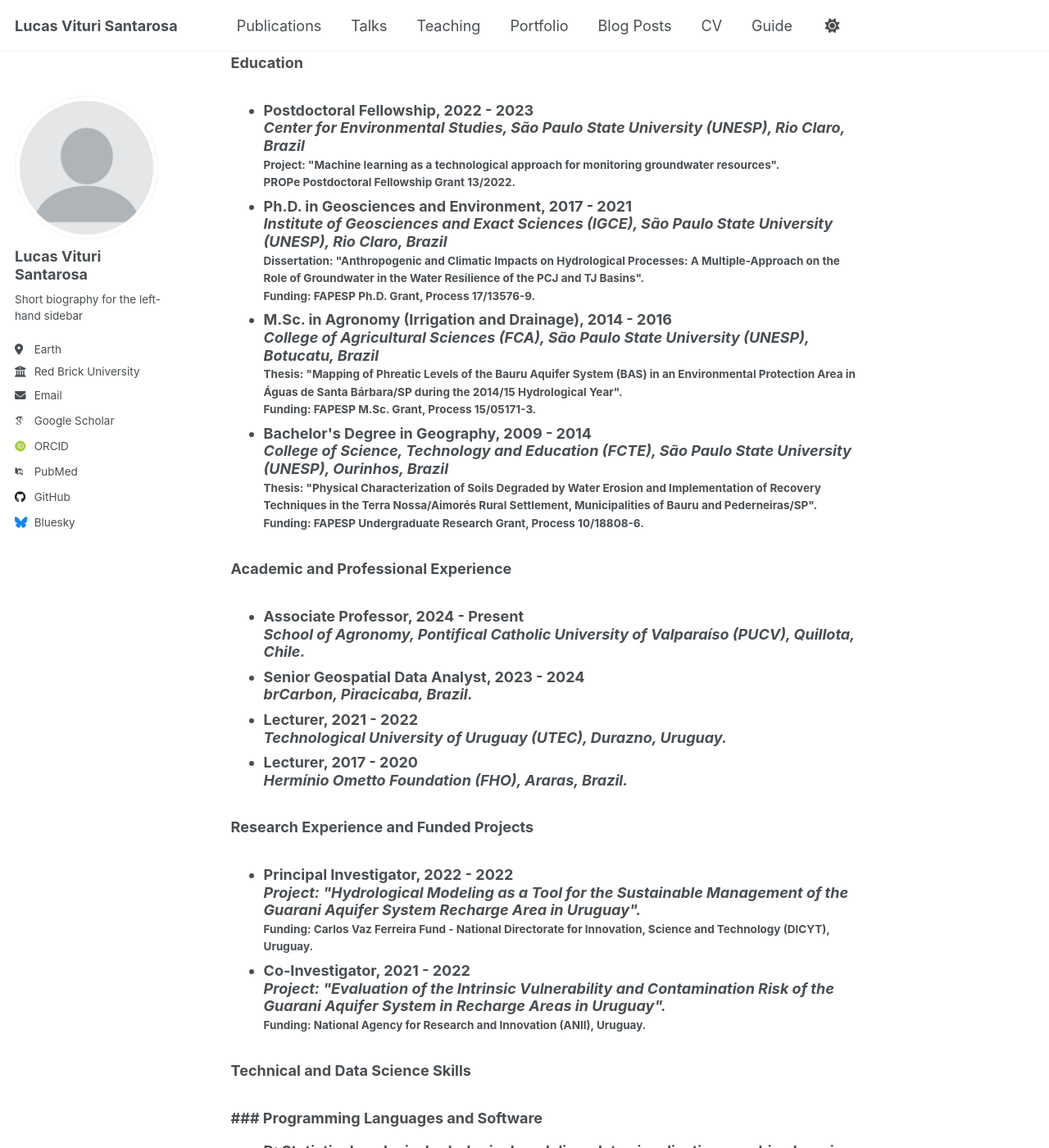
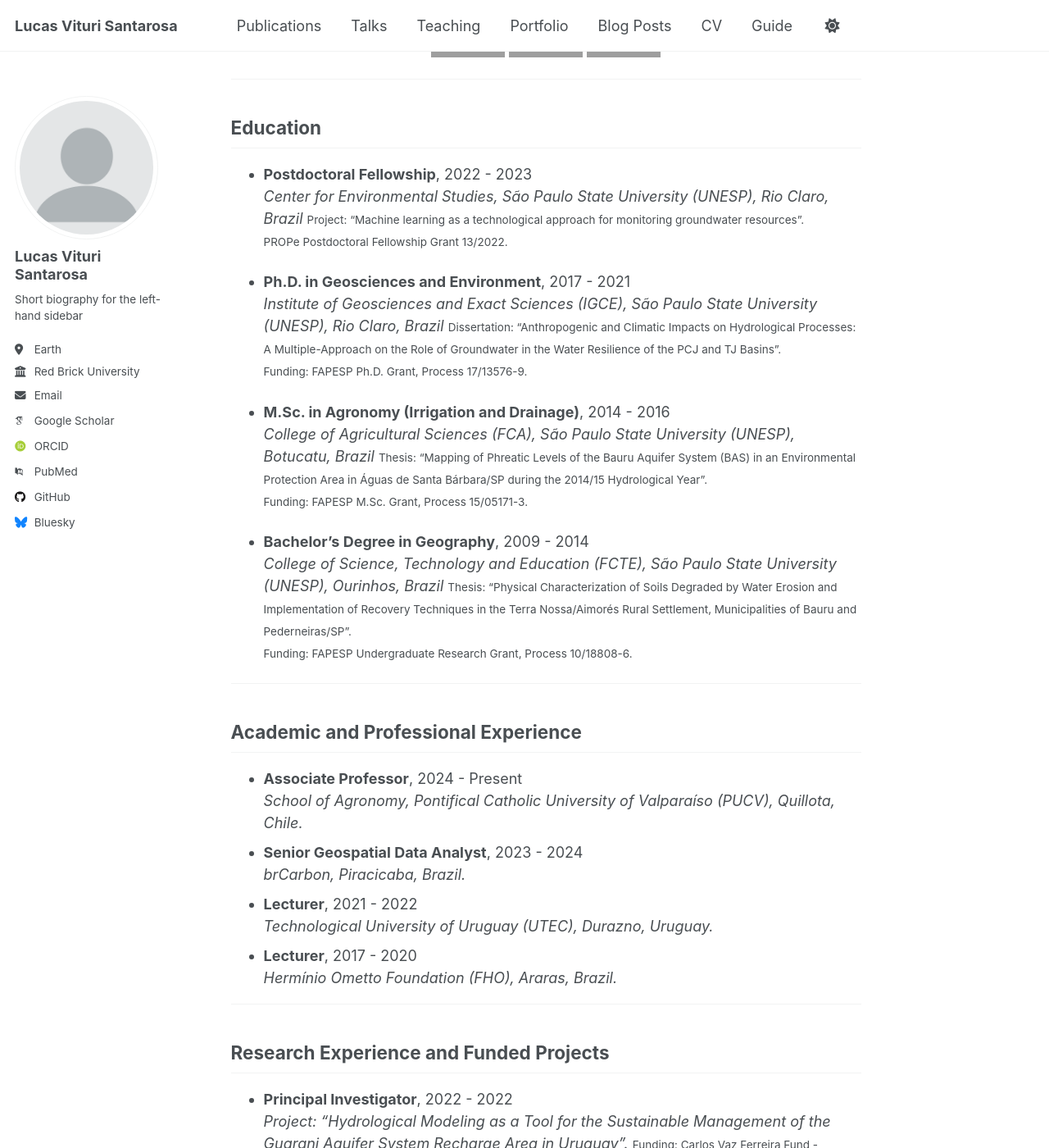
Before and after one commit to lvsantarosa/lvsantarosa.github.io, a Jekyll site: the page built from cv.md, in a window 1280 px wide and 1400 px high, scrolled down 220 px. Shown: the whole window at 82% size. Built offline with Jekyll 4.4.1, drawn with Linux system fonts in a browser that asks for light colours; some web fonts are replaced; our own code applies the rules of GitHub Pages for plain Markdown files; a script that is not in the unit is left out; part of the change alters nothing that is shown; some of the changed text lies outside the part shown; grey boxes are pictures that could not be loaded.

Commit message:
Update cv.md

```diff
--- a/cv.md
+++ b/cv.md
@@ -1,117 +1,99 @@
-<p align="center">
-  <h3>Lucas Vituri Santarosa, Ph.D.<h3>
+---
+layout: single
+permalink: /curriculum/
+title: "Curriculum Vitae"
+author_profile: true
+---
+
+<div style="text-align: center;">
+  <h3>Lucas Vituri Santarosa, Ph.D.</h3>
   <h3>Professor & Researcher in Water Resources and Geospatial Data</h3>
+</div>
 
-
-<p align="center">
-  <a href="https://orcid.org/0000-0001-7180-7715" target="_blank"><img src="https://img.shields.io/badge/ORCID-0000--0001--7180--7715-A6CE39?style=for-the-badge&logo=orcid&logoColor=white" alt="ORCID"/></a>
+<p style="text-align: center;">
+  <a href="https://orcid.org/0000-0001-7180-7115" target="_blank"><img src="https://img.shields.io/badge/ORCID-0000--0001--7180--7715-A6CE39?style=for-the-badge&logo=orcid&logoColor=white" alt="ORCID"/></a>
   <a href="mailto:lucasviturisantarosa@gmail.com"><img src="https://img.shields.io/badge/Email-Contact_Me-D14836?style=for-the-badge&logo=gmail&logoColor=white" alt="Email"/></a>
   <a href="https://scholar.google.com/citations?user=cu3ygKsAAAAJ&hl=pt-BR" target="_blank"><img src="https://img.shields.io/badge/Google_Scholar-4285F4?style=for-the-badge&logo=google-scholar&logoColor=white" alt="Google Scholar"/></a>
 </p>
 
-<h3>Education<h3>
+---
 
-<ul>
-    <li>
-    <strong>Postdoctoral Fellowship</strong>, 2022 - 2023<br>
-    <em>Center for Environmental Studies, São Paulo State University (UNESP), Rio Claro, Brazil</em><br>
-    <small>Project: "Machine learning as a technological approach for monitoring groundwater resources".</small><br>
+## Education
+
+* **Postdoctoral Fellowship**, 2022 - 2023
+    *Center for Environmental Studies, São Paulo State University (UNESP), Rio Claro, Brazil* <small>Project: "Machine learning as a technological approach for monitoring groundwater resources".</small>
     <small>PROPe Postdoctoral Fellowship Grant 13/2022.</small>
-  </li>
-  <li>
-    <strong>Ph.D. in Geosciences and Environment</strong>, 2017 - 2021<br>
-    <em>Institute of Geosciences and Exact Sciences (IGCE), São Paulo State University (UNESP), Rio Claro, Brazil</em><br>
-    <small>Dissertation: "Anthropogenic and Climatic Impacts on Hydrological Processes: A Multiple-Approach on the Role of Groundwater in the Water Resilience of the PCJ and TJ Basins".<br>
-    Funding: FAPESP Ph.D. Grant, Process 17/13576-9.</small>
-  </li>
-  <li>
-    <strong>M.Sc. in Agronomy (Irrigation and Drainage)</strong>, 2014 - 2016<br>
-    <em>College of Agricultural Sciences (FCA), São Paulo State University (UNESP), Botucatu, Brazil</em><br>
-    <small>Thesis: "Mapping of Phreatic Levels of the Bauru Aquifer System (BAS) in an Environmental Protection Area in Águas de Santa Bárbara/SP during the 2014/15 Hydrological Year".<br>
-    Funding: FAPESP M.Sc. Grant, Process 15/05171-3.</small>
-  </li>
-  <li>
-    <strong>Bachelor's Degree in Geography</strong>, 2009 - 2014<br>
-    <em>College of Science, Technology and Education (FCTE), São Paulo State University (UNESP), Ourinhos, Brazil</em><br>
-    <small>Thesis: "Physical Characterization of Soils Degraded by Water Erosion and Implementation of Recovery Techniques in the Terra Nossa/Aimorés Rural Settlement, Municipalities of Bauru and Pederneiras/SP".<br>
-    Funding: FAPESP Undergraduate Research Grant, Process 10/18808-6.</small>
-  </li>
-</ul>
 
-<h3>Academic and Professional Experience<h3>
+* **Ph.D. in Geosciences and Environment**, 2017 - 2021
+    *Institute of Geosciences and Exact Sciences (IGCE), São Paulo State University (UNESP), Rio Claro, Brazil* <small>Dissertation: "Anthropogenic and Climatic Impacts on Hydrological Processes: A Multiple-Approach on the Role of Groundwater in the Water Resilience of the PCJ and TJ Basins".</small>
+    <small>Funding: FAPESP Ph.D. Grant, Process 17/13576-9.</small>
 
-<ul>
-  <li><strong>Associate Professor</strong>, 2024 - Present<br><em>School of Agronomy, Pontifical Catholic University of Valparaíso (PUCV), Quillota, Chile.</em></li>
-  <li><strong>Senior Geospatial Data Analyst</strong>, 2023 - 2024 <br><em>brCarbon, Piracicaba, Brazil.</em></li>
-  <li><strong>Lecturer</strong>, 2021 - 2022<br><em>Technological University of Uruguay (UTEC), Durazno, Uruguay.</em></li>
-  <li><strong>Lecturer</strong>, 2017 - 2020<br><em>Hermínio Ometto Foundation (FHO), Araras, Brazil.</em></li>
-</ul>
+* **M.Sc. in Agronomy (Irrigation and Drainage)**, 2014 - 2016
+    *College of Agricultural Sciences (FCA), São Paulo State University (UNESP), Botucatu, Brazil* <small>Thesis: "Mapping of Phreatic Levels of the Bauru Aquifer System (BAS) in an Environmental Protection Area in Águas de Santa Bárbara/SP during the 2014/15 Hydrological Year".</small>
+    <small>Funding: FAPESP M.Sc. Grant, Process 15/05171-3.</small>
 
-<h3>Research Experience and Funded Projects<h3>
+* **Bachelor's Degree in Geography**, 2009 - 2014
+    *College of Science, Technology and Education (FCTE), São Paulo State University (UNESP), Ourinhos, Brazil* <small>Thesis: "Physical Characterization of Soils Degraded by Water Erosion and Implementation of Recovery Techniques in the Terra Nossa/Aimorés Rural Settlement, Municipalities of Bauru and Pederneiras/SP".</small>
+    <small>Funding: FAPESP Undergraduate Research Grant, Process 10/18808-6.</small>
 
-<ul>
-  <li>
-    <strong>Principal Investigator</strong>, 2022 - 2022<br>
-    <em>Project: "Hydrological Modeling as a Tool for the Sustainable Management of the Guarani Aquifer System Recharge Area in Uruguay".</em><br>
-    <small>Funding: Carlos Vaz Ferreira Fund - National Directorate for Innovation, Science and Technology (DlCYT), Uruguay.</small>
-  </li>
-  <li>
-    <strong>Co-Investigator</strong>, 2021 - 2022<br>
-    <em>Project: "Evaluation of the Intrinsic Vulnerability and Contamination Risk of the Guarani Aquifer System in Recharge Areas in Uruguay".</em><br>
-    <small>Funding: National Agency for Research and Innovation (ANII), Uruguay.</small>
-  </li>
-</ul>
+---
 
-<h3>Technical and Data Science Skills<h3>
+## Academic and Professional Experience
+
+* **Associate Professor**, 2024 - Present
+    *School of Agronomy, Pontifical Catholic University of Valparaíso (PUCV), Quillota, Chile.*
+* **Senior Geospatial Data Analyst**, 2023 - 2024
+    *brCarbon, Piracicaba, Brazil.*
+* **Lecturer**, 2021 - 2022
+    *Technological University of Uruguay (UTEC), Durazno, Uruguay.*
+* **Lecturer**, 2017 - 2020
+    *Hermínio Ometto Foundation (FHO), Araras, Brazil.*
+
+---
+
+## Research Experience and Funded Projects
+
+* **Principal Investigator**, 2022 - 2022
+    *Project: "Hydrological Modeling as a Tool for the Sustainable Management of the Guarani Aquifer System Recharge Area in Uruguay".* <small>Funding: Carlos Vaz Ferreira Fund - National Directorate for Innovation, Science and Technology (DlCYT), Uruguay.</small>
+
+* **Co-Investigator**, 2021 - 2022
+    *Project: "Evaluation of the Intrinsic Vulnerability and Contamination Risk of the Guarani Aquifer System in Recharge Areas in Uruguay".* <small>Funding: National Agency for Research and Innovation (ANII), Uruguay.</small>
+
+---
+
+## Technical and Data Science Skills
 
 ### Programming Languages and Software
-<ul>
-  <li><b>R:</b> Statistical analysis, hydrological modeling, data visualization, machine learning.</li>
-  <li><b>JavaScript:</b> Script development for geospatial platforms.</li>
-  <li><b>Python/Google Earth Engine:</b> Large-scale satellite data processing and analysis.</li>
-  <li><b>GIS:</b> ArcGIS, QGIS for spatial analysis and cartography.</li>
-</ul>
+* **R:** Statistical analysis, hydrological modeling, data visualization, machine learning.
+* **JavaScript:** Script development for geospatial platforms.
+* **Python/Google Earth Engine:** Large-scale satellite data processing and analysis.
+* **GIS:** ArcGIS, QGIS for spatial analysis and cartography.
 
 ### Methodologies and Specialization Domains
-<ul>
-  <li><b>Data Science:</b> Time series analysis, forecasting models, Bayesian mixing models, geostatistics.</li>
-  <li><b>Remote Sensing:</b> Analysis of data from satellite missions such as GRACE (water storage), Landsat, and Sentinel (land use, evapotranspiration).</li>
-  <li><b>Isotope Hydrology:</b> Use of stable isotopes (<sup>18</sup>O, <sup>2</sup>H) as tracers to determine surface-groundwater connectivity and recharge processes.</li>
-  <li><b>Hydrological and Hydrogeological Modeling:</b> Quantification of aquifer recharge, baseflow modeling, analysis of basin water resilience.</li>
-</ul>
+* **Data Science:** Time series analysis, forecasting models, Bayesian mixing models, geostatistics.
+* **Remote Sensing:** Analysis of data from satellite missions such as GRACE (water storage), Landsat, and Sentinel (land use, evapotranspiration).
+* **Isotope Hydrology:** Use of stable isotopes (<sup>18</sup>O, <sup>2</sup>H) as tracers to determine surface-groundwater connectivity and recharge processes.
+* **Hydrological and Hydrogeological Modeling:** Quantification of aquifer recharge, baseflow modeling, analysis of basin water resilience.
 
-<h3>Teaching Experience and Professional Service<h3>
+---
 
-<table width="100%">
-<tr>
+## Teaching Experience and Professional Service
 
 ### Teaching (PUCV, 2024 - Present)
-<ul>
-  <li>Watershed Management</li>
-  <li>Territorial Planning and GIS</li>
-  <li>Thesis Workshop 1</li>
-  <li>Thesis Workshop 2</li>
-</ul>
+* Watershed Management
+* Territorial Planning and GIS
+* Thesis Workshop 1
+* Thesis Workshop 2
 
 ### Teaching (UNESP, 2022 - 2023)
-<ul>
-  <li>Statistics</li>
-  <li>Remote Sensing</li>
-  <li>Analysis of hydrological and climatic data obtained by Orbital Sensors (Postgraduate)</li>
-</ul>
+* Statistics
+* Remote Sensing
+* Analysis of hydrological and climatic data obtained by Orbital Sensors (Postgraduate)
 
 ### Teaching (UTEC, 2021 - 2022)
-<ul>
-  <li>Hydrology and Hydrogeology</li>
-  <li>Geostatistics</li>
-</ul>
+* Hydrology and Hydrogeology
+* Geostatistics
 
 ### Technical Colaboration
-<ul>
-  <li>Studying the Effects of Climate Change and Variability on Water Resources in Uruguay, British Embassy Montevideo (2025-2026)</li>
-
-  <li>Assessing the Hydrological Behaviour of Wetlands through the Use of Isotopic and Hydrogeochemical Techniques, Uruguay, IAEA project URU7007 (2023)</li>
-</ul>
-
-</tr>
-</table>
+* Studying the Effects of Climate Change and Variability on Water Resources in Uruguay, British Embassy Montevideo (2025-2026)
+* Assessing the Hydrological Behaviour of Wetlands through the Use of Isotopic and Hydrogeochemical Techniques, Uruguay, IAEA project URU7007 (2023)
```
